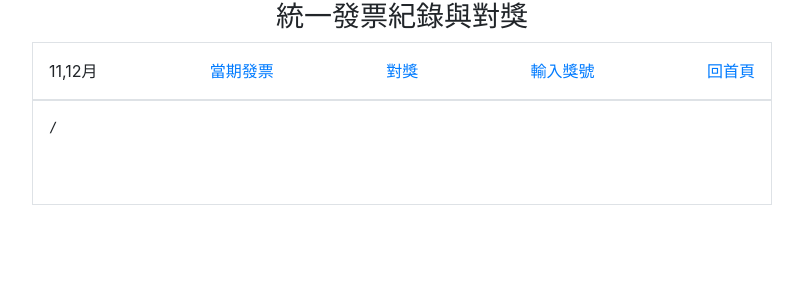
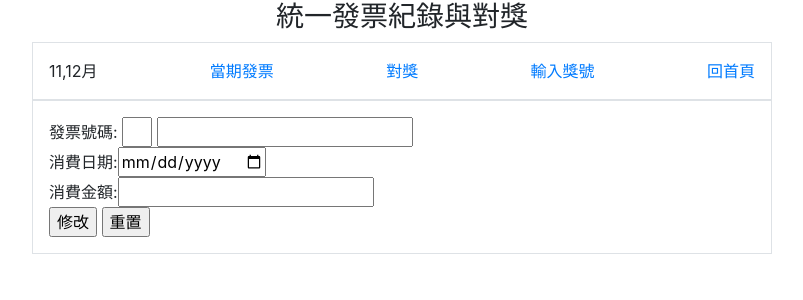
Before and after one commit to wdaweb/invoice-Ting3066, a PHP site: page /index.php?do=edit_invoice in a window 1280 px wide. Shown: the top 300 px of the page, without its empty margins (238-1041 px from the left). Run offline with PHP 8.4, Linux system fonts and the light colour scheme; data that the repository does not hold is empty.

Commit message:
完成編輯發票資料功能

```diff
--- a/edit_invoice.php
+++ b/edit_invoice.php
@@ -2,9 +2,25 @@
 include_once "base.php";
 $sql="select * from invoices where id='{$_GET['id']}'";
 $inv=$pdo->query($sql)->fetch();
-echo "<pre>";
-  print_r($inv);
-echo "/<pre>";
+// echo "<pre>";
+//   print_r($inv);
+// echo "</pre>";
 
 
 ?>
+
+
+
+<form action="api/update_invoice.php" method="post">
+  <input type="hidden" name="id" value="<?=$inv['id'];?>">
+  <div>發票號碼:
+    <input type="text" name="code" value="<?=$inv['code'];?>" style="width:30px">
+    <input type="number" name="number" value="<?=$inv['number'];?>">
+  </div>
+  <div>消費日期:<input type="date" name="date" value="<?=$inv['date'];?>"></div>
+  <div>消費金額:<input type="text" name="payment" value="<?=$inv['payment'];?>"></div>
+  <div>
+    <input type="submit" value="修改">
+    <input type="reset" value="重置">
+  </div>
+</form>
```
Also changed, not shown: api/update_invoice.php (added, +19 -0 lines).
